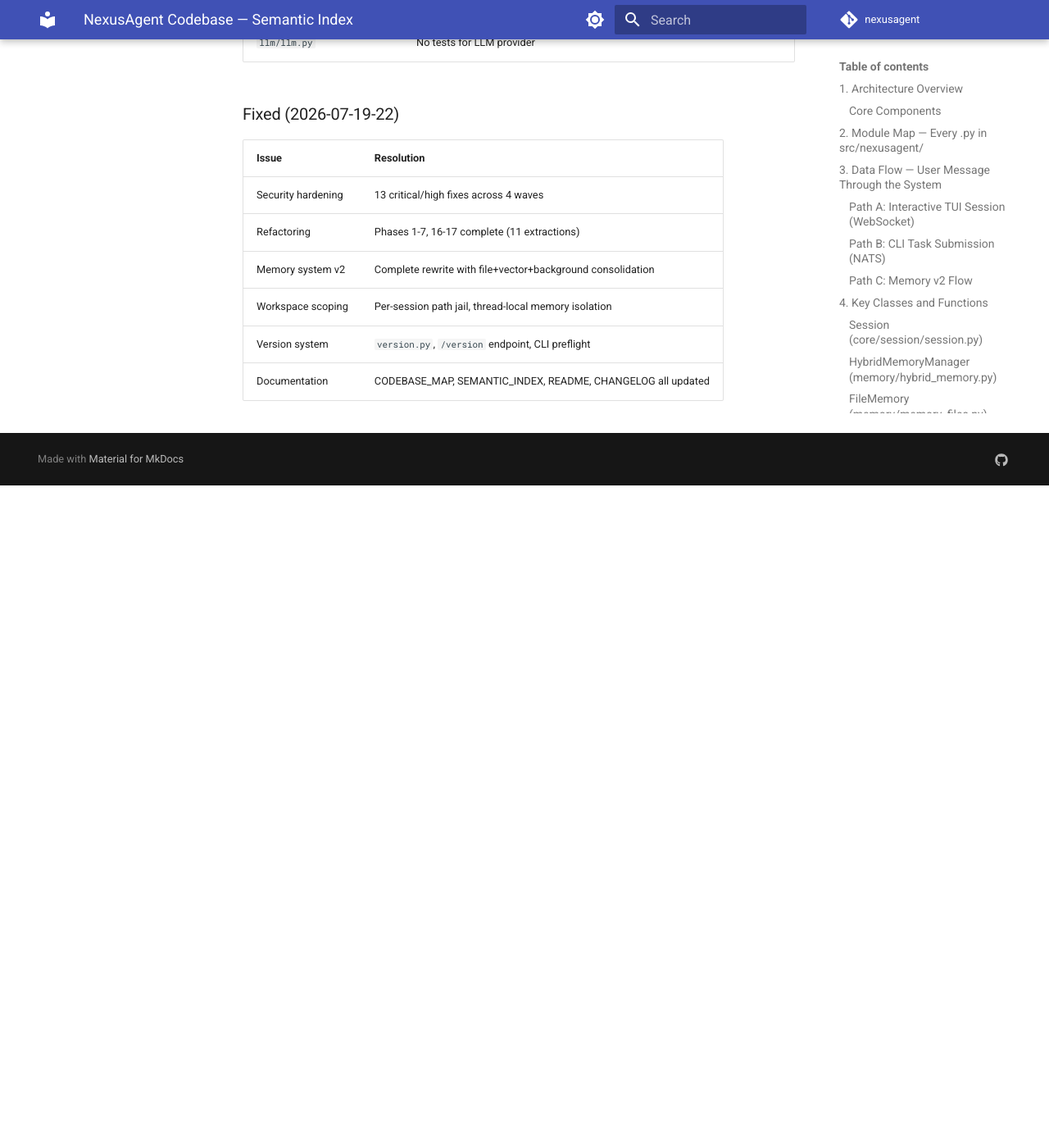
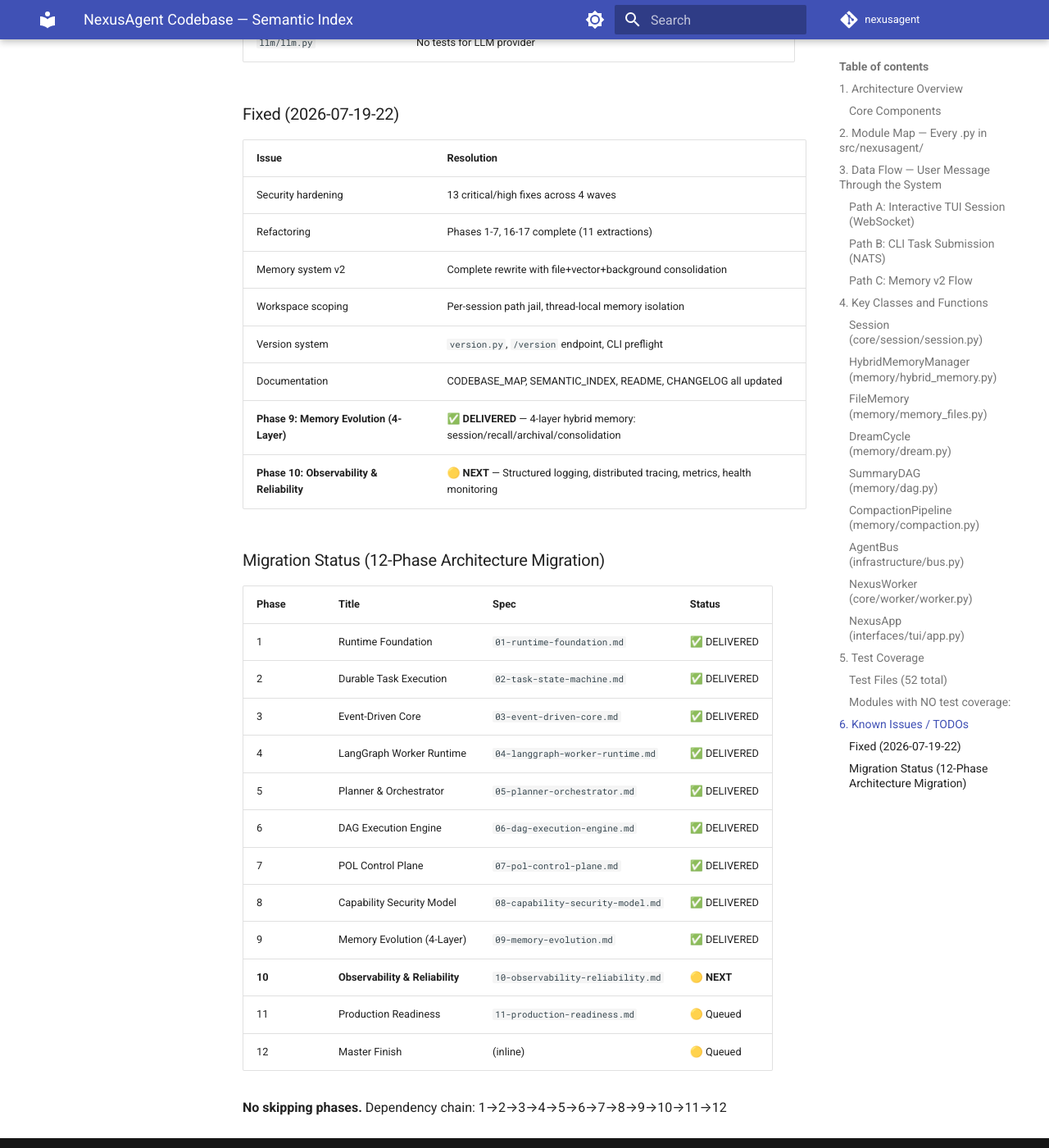
Before and after one commit to stephanos8926-lgtm/NexusAgent, an MkDocs documentation site: the page built from docs/STATE.md, in a window 1280 px wide and 1400 px high, scrolled down 13150 px. Shown: the whole window at 82% size. Built offline with MkDocs 1.6.1 and Material for MkDocs 9.7.7, drawn with Linux system fonts in a browser that asks for light colours; comment, search, counter and statistics services are not loaded; the version menu is left out; before the commit the page ends 13742 px from its top, so only the background shows below that.

Commit message:
docs: sync AGENTS.md and STATE.md with Phase 9/10 status

```diff
--- a/docs/STATE.md
+++ b/docs/STATE.md
@@ -356,3 +356,24 @@ Background (DreamCycle):
 | Workspace scoping | Per-session path jail, thread-local memory isolation |
 | Version system | `version.py`, `/version` endpoint, CLI preflight |
 | Documentation | CODEBASE_MAP, SEMANTIC_INDEX, README, CHANGELOG all updated |
+| **Phase 9: Memory Evolution (4-Layer)** | **✅ DELIVERED** — 4-layer hybrid memory: session/recall/archival/consolidation |
+| **Phase 10: Observability & Reliability** | **🟡 NEXT** — Structured logging, distributed tracing, metrics, health monitoring |
+
+### Migration Status (12-Phase Architecture Migration)
+
+| Phase | Title | Spec | Status |
+|-------|-------|------|--------|
+| 1 | Runtime Foundation | `01-runtime-foundation.md` | ✅ DELIVERED |
+| 2 | Durable Task Execution | `02-task-state-machine.md` | ✅ DELIVERED |
+| 3 | Event-Driven Core | `03-event-driven-core.md` | ✅ DELIVERED |
+| 4 | LangGraph Worker Runtime | `04-langgraph-worker-runtime.md` | ✅ DELIVERED |
+| 5 | Planner & Orchestrator | `05-planner-orchestrator.md` | ✅ DELIVERED |
+| 6 | DAG Execution Engine | `06-dag-execution-engine.md` | ✅ DELIVERED |
+| 7 | POL Control Plane | `07-pol-control-plane.md` | ✅ DELIVERED |
+| 8 | Capability Security Model | `08-capability-security-model.md` | ✅ DELIVERED |
+| 9 | Memory Evolution (4-Layer) | `09-memory-evolution.md` | ✅ DELIVERED |
+| **10** | **Observability & Reliability** | `10-observability-reliability.md` | **🟡 NEXT** |
+| 11 | Production Readiness | `11-production-readiness.md` | 🟡 Queued |
+| 12 | Master Finish | (inline) | 🟡 Queued |
+
+**No skipping phases.** Dependency chain: 1→2→3→4→5→6→7→8→9→10→11→12
```
Also changed, not shown: AGENTS.md (+30 -0 lines).
